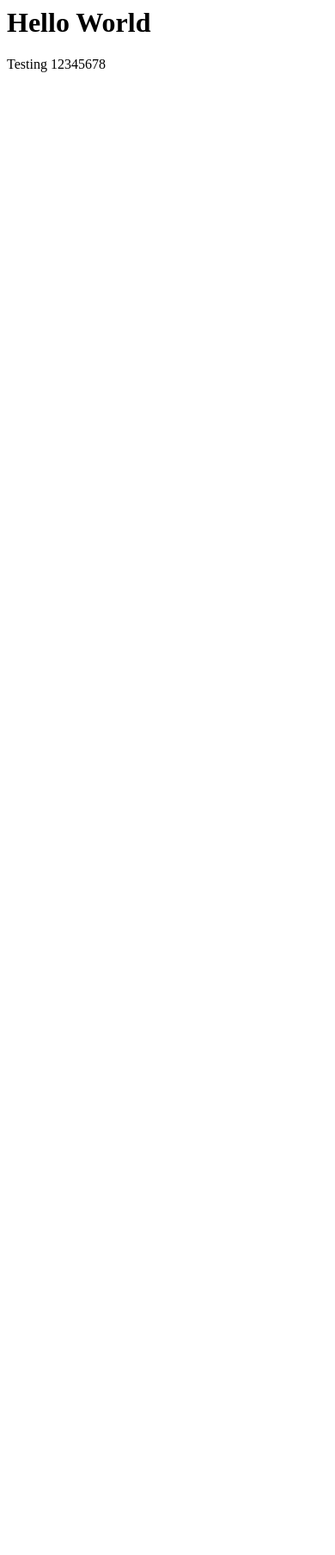
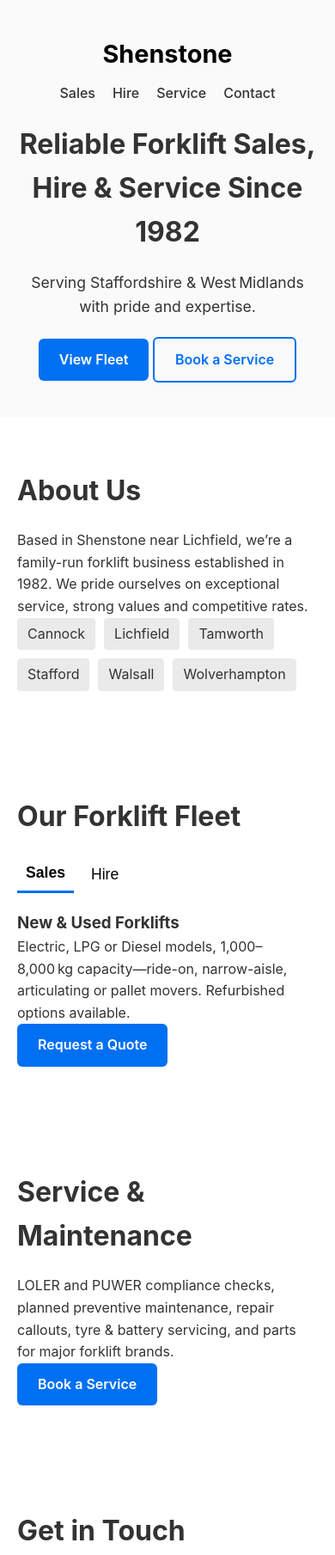
Before and after one commit to craigwhituk/cfpages, a plain HTML site: page index.html in a window 390 px wide. Shown: the top 1809 px of the page at 86% size. Before the commit the page ends 844 px from the top, so only its background shows below. Drawn offline with Linux system fonts and the light colour scheme.

Commit message:
modified:   index.html 	new file:   scripts.js 	new file:   styles.css

```diff
--- a/index.html
+++ b/index.html
@@ -1,7 +1,86 @@
-<html>
-    <h1>Hello World</h1>
+<!DOCTYPE html>
+<html lang="en">
+<head>
+  <meta charset="UTF-8">
+  <meta name="viewport" content="width=device-width, initial-scale=1">
+  <title>Shenstone Mechanical Services Ltd – Forklift Sales, Hire & Service</title>
+  <link rel="stylesheet" href="styles.css">
+</head>
 <body>
-    Testing 12345678
+  <!-- Hero Section -->
+  <header class="hero">
+    <nav class="nav">
+      <a href="#who-we-are" class="logo">Shenstone</a>
+      <ul class="nav-links">
+        <li><a href="#sales">Sales</a></li>
+        <li><a href="#hire">Hire</a></li>
+        <li><a href="#service">Service</a></li>
+        <li><a href="#contact">Contact</a></li>
+      </ul>
+    </nav>
+    <div class="hero-content">
+      <h1>Reliable Forklift Sales, Hire & Service Since 1982</h1>
+      <p>Serving Staffordshire & West Midlands with pride and expertise.</p>
+      <div class="hero-ctas">
+        <a href="#fleet" class="btn primary">View Fleet</a>
+        <a href="#contact" class="btn secondary">Book a Service</a>
+      </div>
+    </div>
+  </header>
+
+  <!-- Who We Are -->
+  <section id="who-we-are" class="section about">
+    <h2>About Us</h2>
+    <p>Based in Shenstone near Lichfield, we’re a family-run forklift business established in 1982. We pride ourselves on exceptional service, strong values and competitive rates.</p>
+    <ul class="service-area">
+      <li>Cannock</li><li>Lichfield</li><li>Tamworth</li><li>Stafford</li><li>Walsall</li><li>Wolverhampton</li>
+    </ul>
+  </section>
+
+  <!-- Fleet: Sales & Hire -->
+  <section id="fleet" class="section fleet">
+    <h2>Our Forklift Fleet</h2>
+    <div class="fleet-tabs">
+      <button class="tab-btn active" data-target="sales">Sales</button>
+      <button class="tab-btn" data-target="hire">Hire</button>
+    </div>
+    <div id="sales" class="tab-content active">
+      <h3>New & Used Forklifts</h3>
+      <p>Electric, LPG or Diesel models, 1,000–8,000 kg capacity—ride-on, narrow-aisle, articulating or pallet movers. Refurbished options available.</p>
+      <a href="#contact" class="btn primary">Request a Quote</a>
+    </div>
+    <div id="hire" class="tab-content">
+      <h3>Flexible Hire Options</h3>
+      <p>Short‑term or annual hire, fully maintained with fixed costs—delivery and collection included.</p>
+      <a href="#contact" class="btn primary">Hire Now</a>
+    </div>
+  </section>
+
+  <!-- Service & Maintenance -->
+  <section id="service" class="section service">
+    <h2>Service & Maintenance</h2>
+    <p>LOLER and PUWER compliance checks, planned preventive maintenance, repair callouts, tyre & battery servicing, and parts for major forklift brands.</p>
+    <a href="#contact" class="btn primary">Book a Service</a>
+  </section>
+
+  <!-- Contact -->
+  <section id="contact" class="section contact">
+    <h2>Get in Touch</h2>
+    <p>Unit 17 Birchbrook Industrial Park, Lynn Lane, Shenstone, Lichfield, Staffordshire, WS14 0DJ</p>
+    <p>Phone: <a href="tel:01543481392">01543 481 392</a></p>
+    <div class="contact-ctas">
+      <a href="mailto:info@shenstoneforklifts.com" class="btn secondary">Email Us</a>
+      <a href="https://www.facebook.com/shenstoneforklifts.co.uk" class="btn secondary" target="_blank">Follow on Facebook</a>
+    </div>
+    <div class="map">
+      <!-- embed Google Map iframe here -->
+    </div>
+  </section>
+
+  <footer class="footer">
+    <p>© Shenstone Mechanical Services Ltd. Established 1982.</p>
+  </footer>
+
+  <script src="scripts.js"></script>
 </body>
-
-    </html>
+</html>
--- /dev/null
+++ b/scripts.js
@@ -0,0 +1,8 @@
+document.querySelectorAll('.tab-btn').forEach(btn => {
+  btn.addEventListener('click', () => {
+    document.querySelectorAll('.tab-btn').forEach(b => b.classList.remove('active'));
+    document.querySelectorAll('.tab-content').forEach(tc => tc.classList.remove('active'));
+    btn.classList.add('active');
+    document.getElementById(btn.dataset.target).classList.add('active');
+  });
+});
--- /dev/null
+++ b/styles.css
@@ -0,0 +1,41 @@
+/* Reset & base */
+* { box-sizing: border-box; margin: 0; padding: 0; }
+body { font-family: -apple-system, BlinkMacSystemFont, "Segoe UI", Roboto, sans-serif; line-height: 1.6; color: #333; }
+
+/* Hero & nav */
+.hero { background: #fafafa; padding: 40px 20px; text-align: center; }
+.nav { display: flex; justify-content: space-between; align-items: center; max-width: 1000px; margin: 0 auto; }
+.logo { font-size: 1.8rem; font-weight: bold; color: #000; text-decoration: none; }
+.nav-links { list-style: none; display: flex; gap: 20px; }
+.nav-links a { color: #333; text-decoration: none; font-weight: 500; }
+.hero-content h1 { margin: 20px 0; font-size: 2.5rem; }
+.hero-content p { font-size: 1.1rem; margin-bottom: 20px; }
+.btn { display: inline-block; padding: 12px 24px; border-radius: 6px; font-weight: 600; text-decoration: none; }
+.btn.primary { background: #0070f3; color: #fff; }
+.btn.secondary { border: 2px solid #0070f3; color: #0070f3; }
+
+/* Sections */
+.section { padding: 60px 20px; max-width: 900px; margin: 0 auto; }
+.section h2 { font-size: 2rem; margin-bottom: 20px; }
+
+/* About area list */
+.service-area { display: flex; flex-wrap: wrap; gap: 10px; list-style: none; padding-left: 0; }
+.service-area li { background: #eaeaea; padding: 6px 12px; border-radius: 4px; }
+
+/* Fleet tabs */
+.fleet-tabs { display: flex; gap: 10px; margin-bottom: 20px; }
+.tab-btn { background: transparent; border: none; font-size: 1.1rem; padding: 10px; cursor: pointer; }
+.tab-btn.active { border-bottom: 3px solid #0070f3; font-weight: bold; }
+.tab-content { display: none; }
+.tab-content.active { display: block; }
+
+/* Contact & footer */
+.contact-ctas { display: flex; gap: 10px; margin: 15px 0; }
+.map { margin-top: 20px; height: 300px; background: #ddd; /* placeholder */ }
+.footer { background: #fafafa; padding: 20px; text-align: center; font-size: 0.9rem; }
+
+/* Responsive */
+@media (max-width: 600px) {
+  .nav { flex-direction: column; gap: 10px; }
+  .hero-content h1 { font-size: 2rem; }
+}
```
